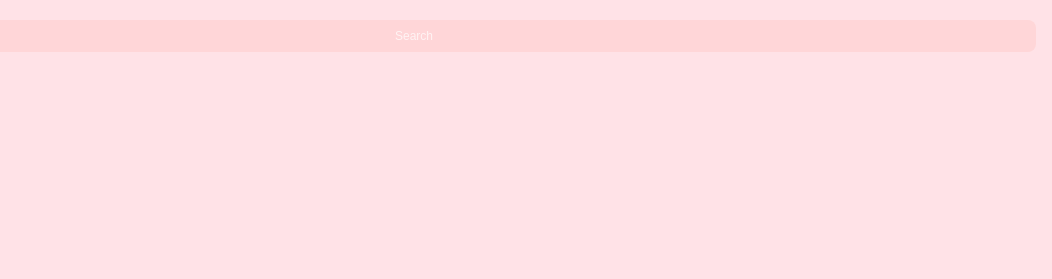
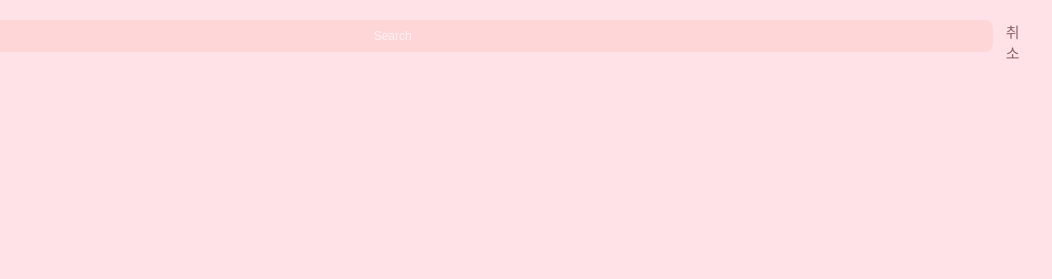
Before and after one commit to hijiyun/HTML_CSS_JS, a plain HTML site: page Youtuber_ANZI_Pro/like.html in a window 1280 px wide. Shown: the top 279 px of the page, 228-1280 px from the left. Drawn offline with Linux system fonts and the light colour scheme.

Commit message:
button css 변경, 추가

```diff
--- a/Youtuber_ANZI_Pro/like.css
+++ b/Youtuber_ANZI_Pro/like.css
@@ -1,6 +1,10 @@
 .search{
     margin: 20px;
     position: relative;
+}
+
+.search form{
+    display: flex;
 }
 
 .search input{
--- a/Youtuber_ANZI_Pro/like.html
+++ b/Youtuber_ANZI_Pro/like.html
@@ -11,7 +11,10 @@
 <body>
     <!-- 검색 영역 -->
     <header class="search">
-        <input placeholder="Search" type="text"/>
+        <form action="">
+            <input placeholder="Search" type="text"/>
+            <button class="cancel-btn">취소</button>
+        </form>
         <img class="search-icon" src="img/img9.svg"/>
     </header>
     <!-- 텍스트 영역 -->
--- a/Youtuber_ANZI_Pro/main.css
+++ b/Youtuber_ANZI_Pro/main.css
@@ -50,3 +50,11 @@ input::placeholder{
     color: rgba(255,255,255,0.7);
     text-align: center;
 }
+
+button{
+    background-color: transparent;
+    border: none;
+    outline: none;
+    color: rgb(138, 97, 97);
+    font-size: 15px;
+}
```
